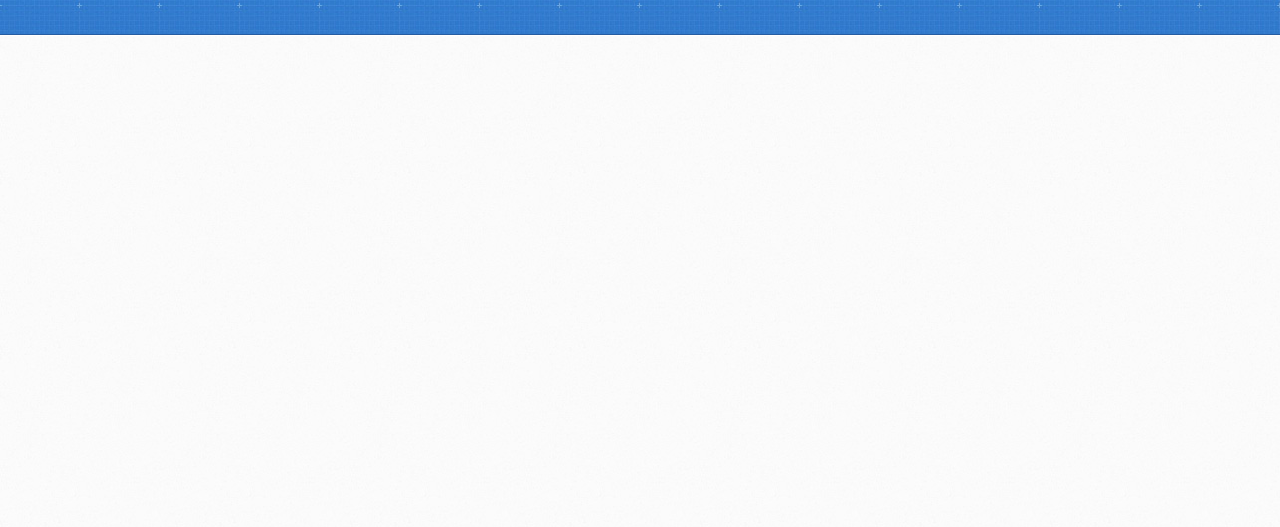
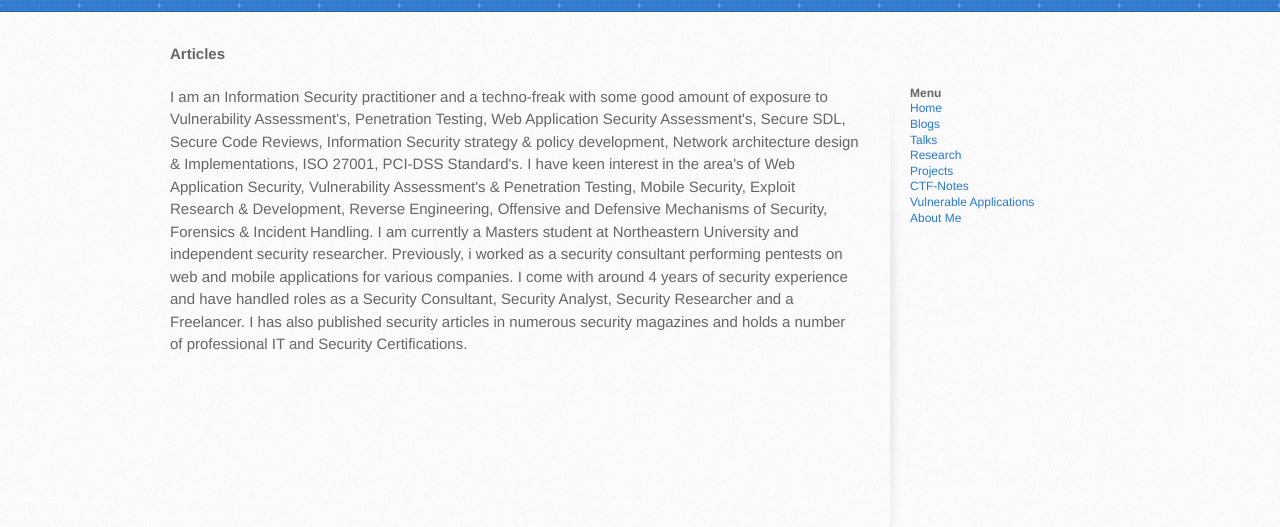
Before and after one commit to stmh-infosec/stmh-infosec.github.com, a plain HTML site: page abtme/abtme.html in a window 1280 px wide. Shown: the part 155-682 px from the top of the page. Drawn offline with Linux system fonts and the light colour scheme.

Commit message:
abtme.html

```diff
--- a/abtme/abtme.html
+++ b/abtme/abtme.html
@@ -1,3 +1,4 @@
+<!DOCTYPE html>
 <!DOCTYPE html>
 <html>
   <head>
@@ -11,19 +12,51 @@
     <!--[if lt IE 9]>
     <script src="//html5shiv.googlecode.com/svn/trunk/html5.js"></script>
     <![endif]-->
+
+    <title>stmh-infosec</title>
   </head>
+
   <body>
     <header>
       <div class="inner">
         <h1>/About Me</h1>
-        <a href="https://github.com/stmh-infosec" class="button"><small>Follow me on</small> GitHub</a><br>
-      </div>
+        <a href="https://github.com/stmh-infosec" class="button"><small>Follow me on</small> GitHub</a>
+        </div>
     </header>
+
     <div id="content-wrapper">
       <div class="inner clearfix">
+        <p><b>Articles</b>
         <section id="main-content">
-        </section>
+          I am an Information Security practitioner and a techno-freak with some good amount of exposure to
+          Vulnerability Assessment's, Penetration Testing, Web Application Security Assessment's, Secure SDL,
+          Secure Code Reviews, Information Security strategy & policy development, Network architecture design
+          & Implementations, ISO 27001, PCI-DSS Standard's.
+
+          I have keen interest in the area's of Web Application Security, Vulnerability Assessment's
+          & Penetration Testing, Mobile Security, Exploit Research & Development, Reverse Engineering,
+          Offensive and Defensive Mechanisms of Security, Forensics & Incident Handling.
+
+          I am currently a Masters student at Northeastern University and independent security researcher. Previously,
+          i worked as a security consultant performing pentests on web and mobile applications for various companies.
+          I come with around 4 years of security experience and have handled roles as a Security Consultant, Security Analyst,
+          Security Researcher and a Freelancer. I has also published security articles in numerous security magazines
+          and holds a number of professional IT and Security Certifications.
+        </section></p>
+        <aside id="sidebar">
+          <p><b>Menu</b><br>
+            <a href="https://stmh-infosec.github.com/index.html">Home</a><br>
+            <a href="https://stmh-infosec.github.com/blogs/blogs.html">Blogs</a><br>
+            <a href="https://stmh-infosec.github.com/talks/talks.html">Talks</a><br>
+            <a href="https://stmh-infosec.github.com/research/research.html">Research</a><br>
+            <a href="https://stmh-infosec.github.com/projects/projects.html">Projects</a><br>
+            <a href="https://stmh-infosec.github.com/ctf/ctf.html">CTF-Notes</a><br>
+            <a href="https://stmh-infosec.github.com/vulnerableapps.html">Vulnerable Applications</a><br>
+            <a href="https://stmh-infosec.github.com/abtme/abtme.html">About Me</a><br>
+          </p>
+        </aside>
       </div>
     </div>
+
   </body>
 </html>
```
